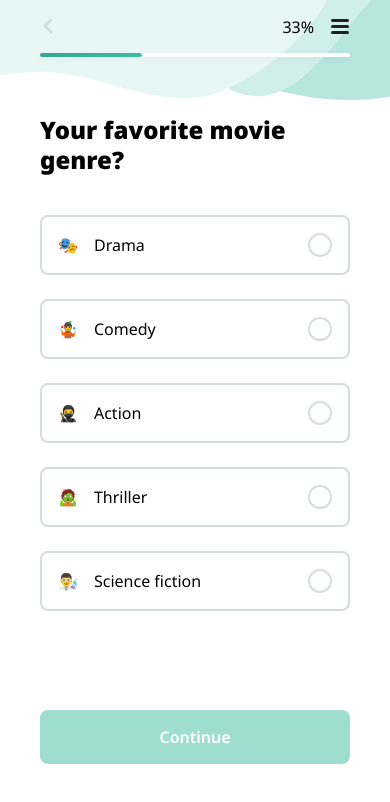
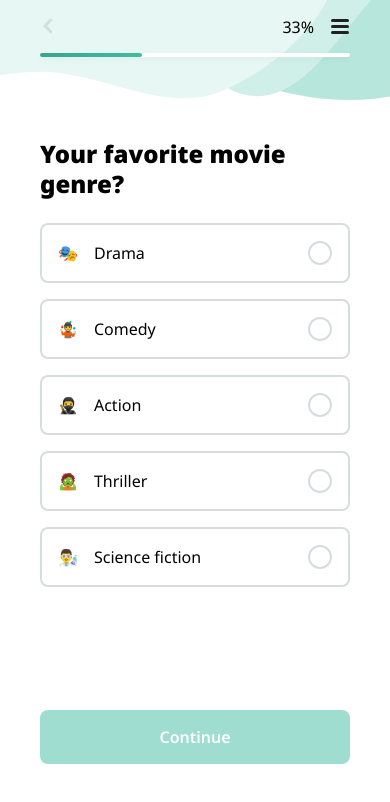
Before and after one commit to livedder44/QuizMovie, a React (Vite) app: page / in a window 390 px wide. Shown: the top 802 px of the page. Built offline with nearby package versions, Linux system fonts and the light colour scheme.

Commit message:
prjctNew

```diff
--- a/src/components/Button.scss
+++ b/src/components/Button.scss
@@ -31,3 +31,9 @@
       cursor: not-allowed;
     }
   }
+
+@media (max-width: 480px) {
+    .button-continue {
+        margin: 64px 0 80px 0 16px;
+    }
+}
--- a/src/components/List.scss
+++ b/src/components/List.scss
@@ -73,11 +73,16 @@ h2 {
 
 
 @media (max-width: 480px) {
-.option-item {
+    .option-item {
 
         padding: 16px 16px;
 
     }
+    h2 {
+    margin-bottom: 24px;
+    }
 
-
+    .option-list {
+        row-gap: 16px;
+    }
 }
```
